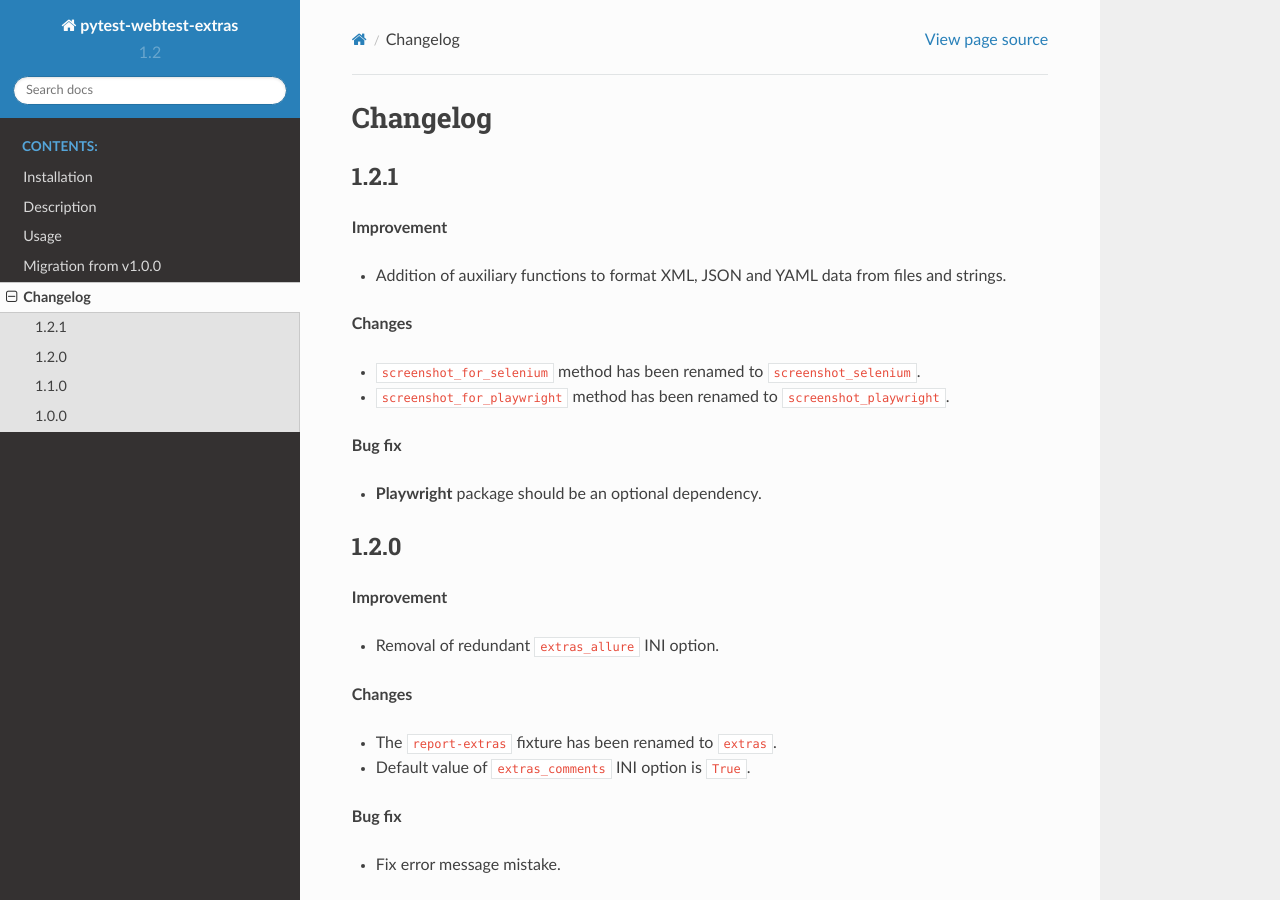
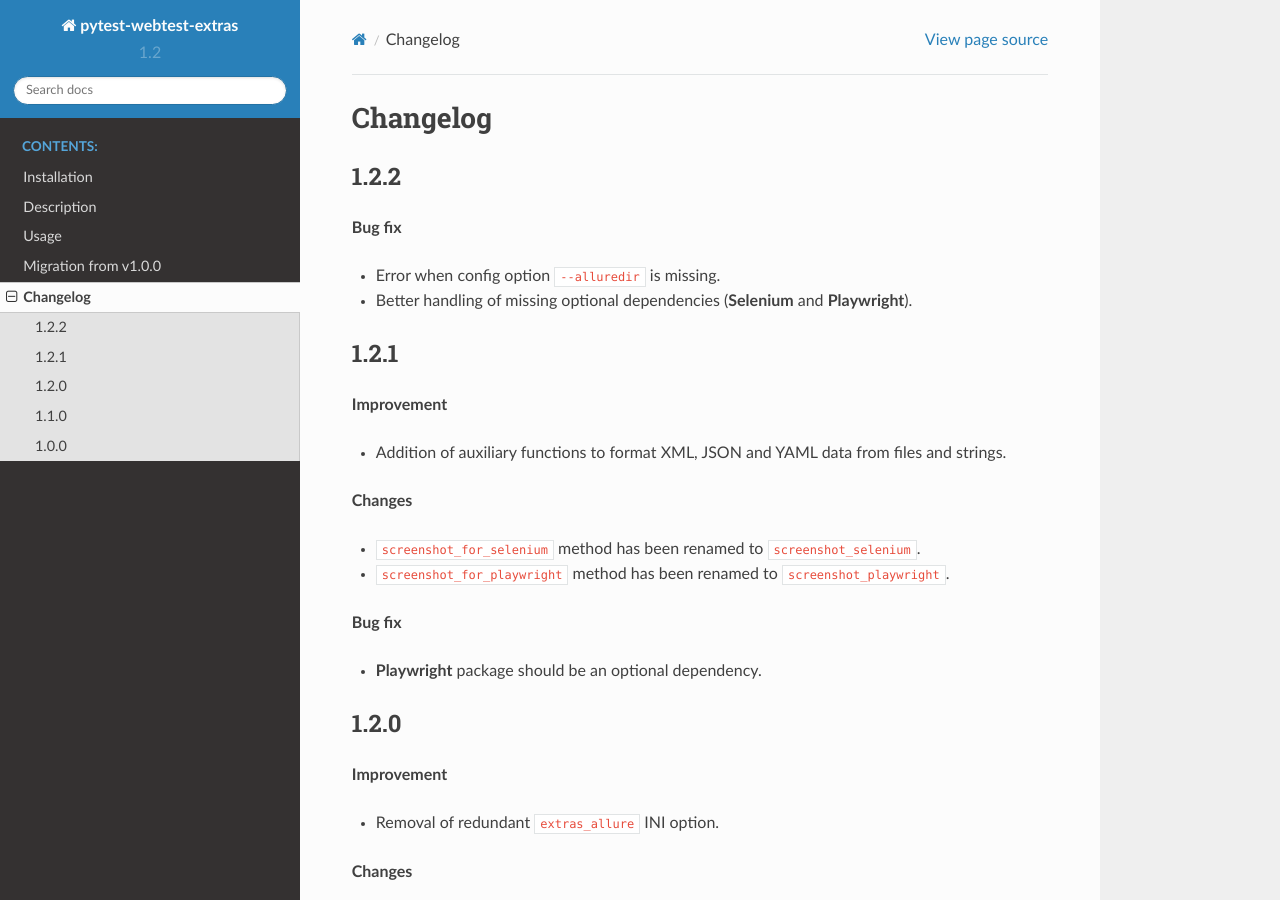
Before and after one commit to harmin-parra/pytest-webtest-extras, a Sphinx documentation site: the page built from docs/changelog.rst, in a window 1280 px wide and 900 px high. Built offline with Sphinx 7.4.7 and the Read the Docs theme 2.0.0, drawn with Linux system fonts in a browser that asks for light colours.

Commit message:
fixes for v1.2.2

```diff
--- a/docs/changelog.rst
+++ b/docs/changelog.rst
@@ -1,6 +1,15 @@
 =========
 Changelog
 =========
+
+
+1.2.2
+=====
+
+**Bug fix**
+
+* Error when config option ``--alluredir`` is missing.
+* Better handling of missing optional dependencies (**Selenium** and **Playwright**).
 
 
 1.2.1
--- a/pyproject.toml
+++ b/pyproject.toml
@@ -5,7 +5,7 @@ build-backend = "flit_core.buildapi"
 
 [project]
 name = "pytest-webtest-extras"
-version = "1.2.1"
+version = "1.2.2"
 description = "Pytest plugin to enhance pytest-html and allure reports of webtest projects by adding screenshots, comments and webpage sources."
 readme = "README.md"
 #license = "MIT"
```
Also changed, not shown: 1 other file.
